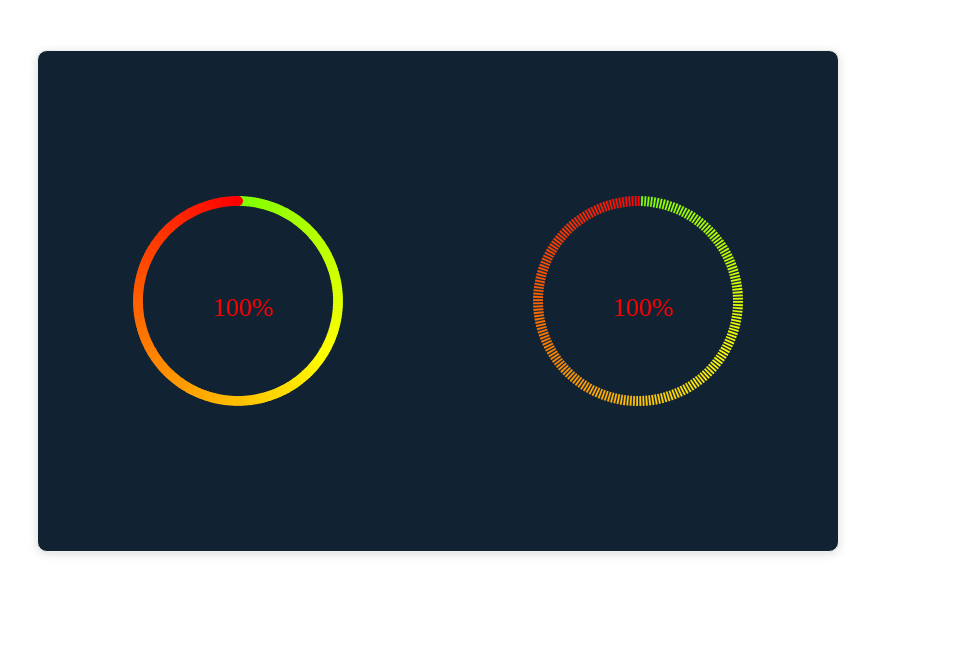
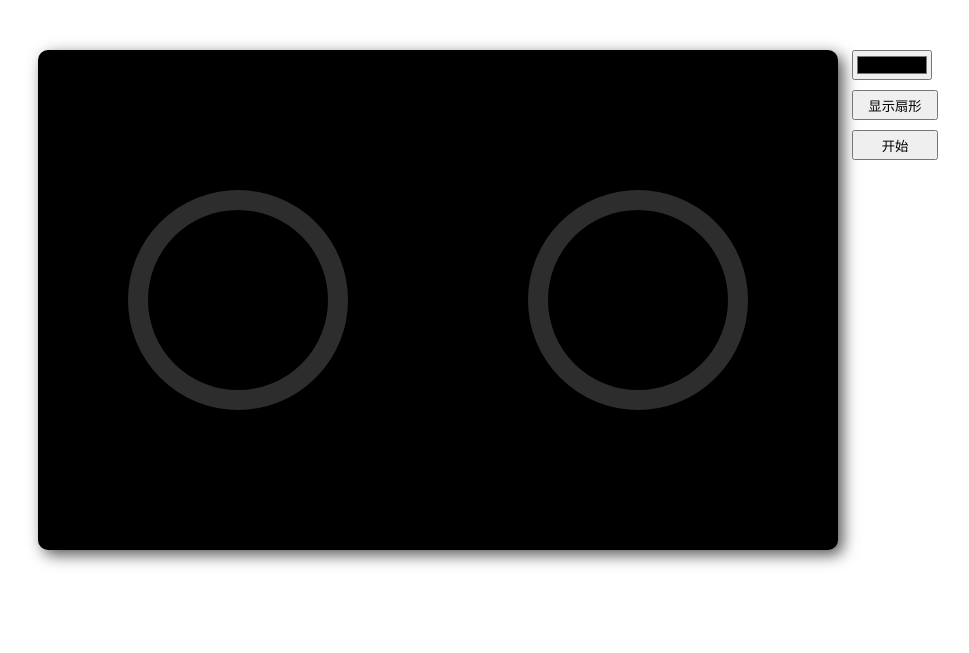
Before and after one commit to jiunacaikang/circle, a plain HTML site: page index.html in a window 1280 px wide. Shown: the whole page, without its empty margins (202-1171 px from the left). Drawn offline with Linux system fonts and the light colour scheme.

Commit message:
other# 添加操作栏

```diff
--- a/index.html
+++ b/index.html
@@ -2,81 +2,165 @@
 <html lang="en">
 
 <head>
-    <meta charset="utf-8">
-    <title>canvas progress</title>
+    <meta http-equiv="Content-Type" content="text/html; charset=UTF-8">
+
+    <title>canvas OPTIONS.progress</title>
     <style type="text/css">
+        .wrap {
+            width: 800px;
+            height: 600px;
+            margin: 50px auto;
+            position: relative;
+        }
+        .tool-bar {
+            position: absolute;
+            top: 0;
+            right: -100px;
+        }
+        #colorPicker,button {
+            width: 80px;
+            height: 30px;
+            outline: none;
+        }
+        button {
+            margin-top: 10px;
+            width: 86px;
+        }
+
         canvas {
-            border: 1px solid #eee;
             border-radius: 10px;
             display: block;
-            margin: 50px auto;
             box-shadow: 0px 2px 10px 0px #ddd;
-            background: #123;
+            background: #000;
+            box-shadow: 5px 5px 15px #555;
         }
     </style>
 </head>
 
 <body>
-    <canvas id="canvas" width='800' height='500'></canvas>
-</body>
+    <div class="wrap">
+        <div class="tool-bar">
+            <input type="color" id="colorPicker">
+            <br>
+            <button id="showSector">显示扇形</button>
+            <br>
+            <button id="start">开始</button>
+        </div>
+        <canvas id="canvas" width="800" height="500"></canvas>
+    </div>
+
     <script type="text/javascript">
-    var TOTAL = 100;
-    var v = 0,progress = 100;
-    var perQ = Math.PI / 90;
+        function $$(id) {
+            return document.getElementById(id)
+        }
 
-    var canvas = document.getElementById("canvas"),ctx = canvas.getContext("2d");
+        const canvas = $$('canvas'), ctx = canvas.getContext("2d");
+        const HUNDRED = 100, WIDTH = 800, HEIGHT = 500, R = 100, FONTSIZE = 22;
+        let OPTIONS = {
+            range: [0, 220],//渐变色范围
+            closed: true,//是否闭合渐变色
+            position: 0,//开始位置
+            step: 3,
+            v: 2, //速度
+            progress: 0, //进度
+            total:100,//总进度
+            showSector: false
+        }
 
-    //灰色圆环
+        function init() {
+            ctx.clearRect(0, 0, WIDTH, HEIGHT);
+            OPTIONS.progress = 0;
+            OPTIONS = Object.assign(OPTIONS, {
+                closed: Math.random() > 0.5,
+                progress: 0,
+                total: Math.random() > 0.7 ? 100 : Math.ceil(Math.random() * HUNDRED),
+            })
+
+            //画两个灰色圆环
             ctx.beginPath();
-    ctx.strokeStyle = "rgba(150,150,150,.1)";
-    ctx.lineWidth = 10;
-    ctx.arc(200 , 250 , 100, 0, Math.PI * 2);
+            ctx.strokeStyle = "rgba(150,150,150,.3)";
+            ctx.lineWidth = 20;
+            ctx.arc(WIDTH / 4, HEIGHT / 2, R, 0, Math.PI * 2);
             ctx.stroke();
 
             ctx.beginPath();
-    ctx.strokeStyle = "rgba(150,150,150,.1)";
-    ctx.lineWidth = 10;
-    ctx.arc(600 , 250 , 100, 0, Math.PI * 2);
+            ctx.strokeStyle = "rgba(150,150,150,.3)";
+            ctx.lineWidth = 20;
+            ctx.arc(WIDTH * 3 / 4, HEIGHT / 2, R, 0, Math.PI * 2);
             ctx.stroke();
+        }
 
         function draw() {
-        if (v < progress) {
-            v += 0.5;
-            var h = 90 - parseInt(v*3.6 / 4);//渐变色相环比例
+            if (OPTIONS.range[0] > OPTIONS.range[1]) return false
 
-            //画圆点
+            if (OPTIONS.progress < OPTIONS.total) {
+                OPTIONS.progress += OPTIONS.v * 0.25;
+
+                //判断是否选用颜色闭合属性
+                let curRange = parseInt(OPTIONS.range[0] + (OPTIONS.closed ? 2 : 1) * OPTIONS.progress * (OPTIONS.range[1] - OPTIONS.range[0]) / HUNDRED);
+                let hslRange = curRange > OPTIONS.range[1] ? 2 * OPTIONS.range[1] - curRange : curRange;//渐变色相环比例范围
+
+
+                //第一种方法
+                //画半径为5的圆点
                 ctx.beginPath();
-            ctx.fillStyle = "hsl("+h+", 100%, 50%)";
-            ctx.arc(200 + Math.sin(v * Math.PI * 2 / TOTAL) * 100, 250 - Math.cos(v * Math.PI * 2 / TOTAL) * 100, 5, 0, Math.PI * 2);
+                ctx.arc(WIDTH / 4 + Math.sin((OPTIONS.position + OPTIONS.progress) * Math.PI * 2 / HUNDRED) * R, HEIGHT / 2 - Math.cos((OPTIONS.position + OPTIONS.progress) * Math.PI * 2 / HUNDRED) * R, 5, 0, Math.PI * 2);
+                ctx.fillStyle = "hsl(" + hslRange + ", 100%, 50%)";
                 ctx.fill();
+                //画进度 先清除上次所画进度
+                ctx.clearRect(WIDTH / 4 - R / 2, HEIGHT / 2 - R / 2, R, R);
+                ctx.beginPath();
+                ctx.font = `${FONTSIZE}px Aria`;
+                ctx.fillStyle = "hsl(" + hslRange + ", 100%, 50%)";
                 //画进度
-            ctx.clearRect(135, 185, 130, 130);
+                ctx.fillText(Math.min(OPTIONS.total, parseInt(OPTIONS.progress, 10)) + '%', WIDTH / 4 - FONTSIZE , HEIGHT / 2 + FONTSIZE / 2);
+
+
+                //第二种方法
+                //画扇形
                 ctx.beginPath();
-            ctx.font = "26px Aria";
-            ctx.fillStyle = "red";
-            ctx.fillText( parseInt(v,10) + '%', 175, 265);
+                ctx.moveTo(WIDTH * 3 / 4, HEIGHT / 2);
+                let curStart = Math.PI / 50 * (OPTIONS.progress + OPTIONS.position);//本次开始画的起点
+                let startDeg = curStart - Math.PI / 360 * OPTIONS.step - Math.PI / 2;
+                let endDeg =  curStart + Math.PI / 360 * OPTIONS.step - Math.PI / 2
+                ctx.arc(WIDTH * 3 / 4, HEIGHT / 2, R + 5, startDeg, endDeg, false)
+                ctx.fillStyle = "hsl(" + hslRange + ", 100%, 50%)";
+                //采用非零环绕原则 隐藏掉中间重叠部分 注释掉这一句可以看到画的扇形
+                !OPTIONS.showSector && ctx.arc(WIDTH * 3 / 4, HEIGHT / 2, R - 5, endDeg, startDeg, true)
+                ctx.fillStyle = "hsl(" + hslRange + ", 100%, 50%)";
                 ctx.fill();
 
-            //画圆弧
-            var q = Math.PI  / 50 * v;//当前圆弧起点
+                //画进度 先清除上次所画进度
+                ctx.clearRect(WIDTH * 3 / 4 - R / 2, HEIGHT / 2 - R / 2, R, R);
                 ctx.beginPath();
-            ctx.strokeStyle = "hsl("+h+", 100%, 50%)";
-            ctx.arc(600 , 250 , 100 , q - Math.PI / 2, q + perQ - Math.PI / 2 - Math.PI / 180)
-            ctx.stroke();
+                ctx.font = `${FONTSIZE}px Aria`;
+                ctx.fillStyle = "hsl("+ hslRange +", 100%, 50%)";
                 //画进度
-            ctx.clearRect(535, 185, 130, 130);
-            ctx.beginPath();
-            ctx.font = "26px Aria";
-            ctx.fillStyle = "hsl("+h+", 100%, 50%)";
-            ctx.fillText( parseInt(v,10) + '%', 575, 265);
-            ctx.fill();
+                ctx.fillText( parseInt(OPTIONS.progress,10) + '%', WIDTH * 3 / 4 - FONTSIZE, HEIGHT / 2 + FONTSIZE / 2);
 
                 //循环调用
                 requestAnimationFrame(draw);
                 //setTimeout(draw, 1000/60)
             }
         }
+
+        init();
+
+        $$("start").onclick = function() {
+            init();
             draw();
+        }
+
+        $$("showSector").onclick = function() {
+            OPTIONS.showSector = !OPTIONS.showSector;
+            $$("showSector").innerText = OPTIONS.showSector ? '关闭扇形' : '显示扇形'
+        }
+
+        $$('colorPicker').onchange = function() {
+            $$('canvas').style.backgroundColor = $$('colorPicker').value
+        }
     </script>
 
+</body>
+
 </html>
```
Lines whose indentation alone changed are shown as unchanged.
